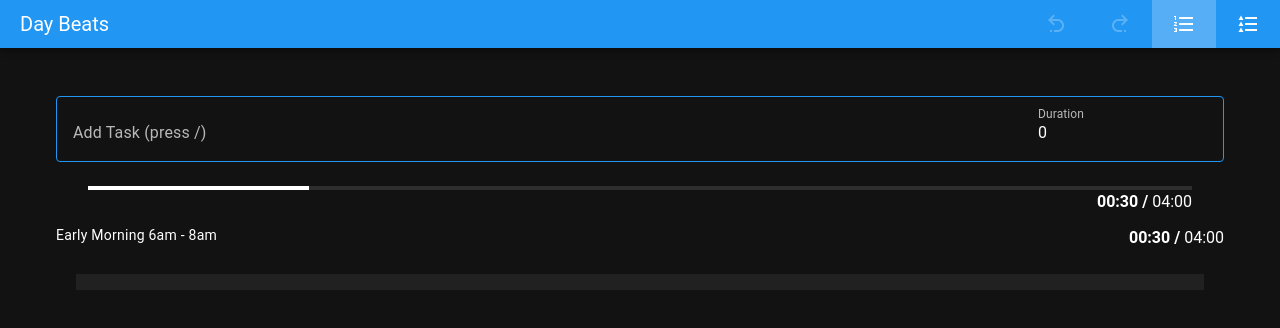
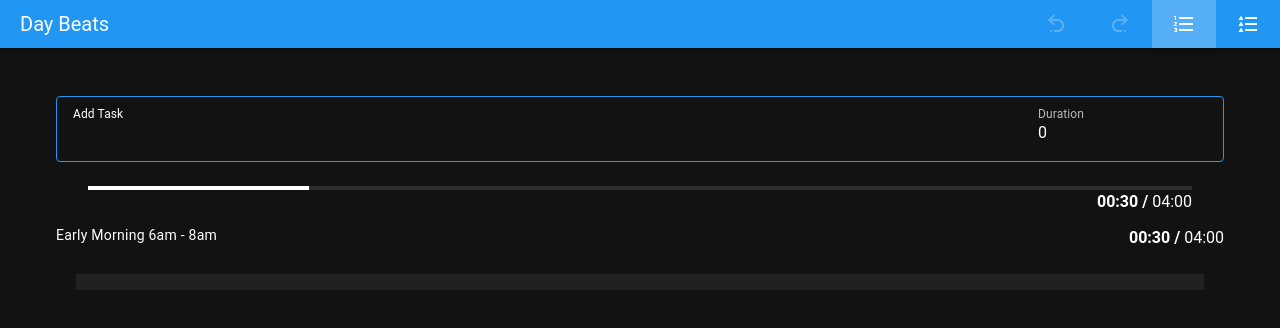
Before and after one commit to cwiki/day-beats, a Vue app: page / in a window 1280 px wide. Shown: the top 328 px of the page. Built offline with nearby package versions, Linux system fonts and the light colour scheme.

Commit message:
enabled selecting items

```diff
--- a/src/components/NewTaskBarForm.vue
+++ b/src/components/NewTaskBarForm.vue
@@ -47,7 +47,8 @@
               :class="textColor"
               variant="plain"
               density="compact"
-              label="Add Task (press /)"
+              label="Add Task"
+              autofocus
               hide-details
             />
           </v-col>
--- a/src/components/TaskList.vue
+++ b/src/components/TaskList.vue
@@ -1,6 +1,6 @@
 <script setup lang="ts">
 import { Task } from "@/common/interfaces";
-import type { PropType } from "vue";
+import { ref, type PropType } from "vue";
 import TaskListItem from "@/components/TaskListItem.vue";
 
 defineProps({
@@ -9,10 +9,12 @@
     required: true,
   },
 });
+
+let selectedItem = ref(null);
 </script>
 
 <template>
-  <v-list>
+  <v-list v-model="selectedItem">
     <template v-for="(task, index) in modelValue" :key="index">
       <TaskListItem :index="String(index + 1)" :modelValue="task" />
       <v-divider />
--- a/src/components/TaskListItem.vue
+++ b/src/components/TaskListItem.vue
@@ -30,7 +30,7 @@
 </script>
 
 <template>
-  <v-list-item>
+  <v-list-item nav :value="modelValue">
     <v-list-item-title>
       <span class="mr-4">{{ index }}</span>
       <span v-if="!modelValue.done">{{ modelValue.description }}</span>
```
